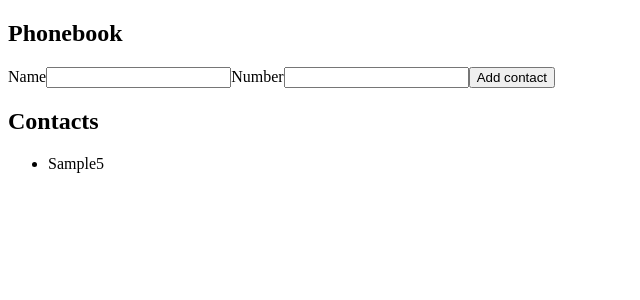
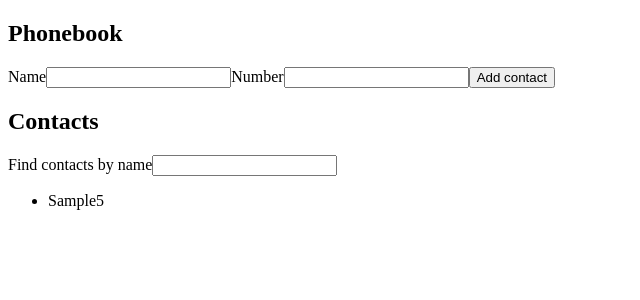
Before and after one commit to Rostyslav-Zahorulko/goit-react-hw-02-phonebook, a React (Create React App) app: page / in a window 1280 px wide. Both pictures are taken after typing "Sample", "5" into the empty fields and a click on the button "Add contact". Shown: the top 300 px of the page, without its empty margins (0-640 px from the left). Built offline with nearby package versions, Linux system fonts and the light colour scheme.

Commit message:
рефакторить код

```diff
--- a/src/App.js
+++ b/src/App.js
@@ -1,11 +1,14 @@
-import React, { Component } from 'react';
+import { Component } from 'react';
 import { v4 as uuidv4 } from 'uuid';
 
 import ContactForm from './components/ContactForm';
+import Filter from './components/Filter';
+import ContactList from './components/ContactList';
 
 class App extends Component {
   state = {
     contacts: [],
+    filter: '',
   };
 
   formSubmitHandler = ({ name, number }) => {
@@ -17,6 +20,14 @@ class App extends Component {
     }));
   };
 
+  InputChangeHandler = event => {
+    const { name, value } = event.currentTarget;
+
+    this.setState({ [name]: value });
+
+    console.log(this.state.filter);
+  };
+
   render() {
     return (
       <section>
@@ -25,14 +36,10 @@ class App extends Component {
         <ContactForm onSubmit={this.formSubmitHandler} />
 
         <h2>Contacts</h2>
-        <ul>
-          {this.state.contacts.map(({ name, id, number }) => (
-            <li key={id}>
-              <span>{name}</span>
-              <span>{number}</span>
-            </li>
-          ))}
-        </ul>
+
+        <Filter filter={this.state.filter} onChange={this.InputChangeHandler} />
+
+        <ContactList contacts={this.state.contacts} />
       </section>
     );
   }
--- a/src/components/ContactForm/ContactForm.js
+++ b/src/components/ContactForm/ContactForm.js
@@ -1,9 +1,14 @@
 import { Component } from 'react';
+import PropTypes from 'prop-types';
 
 class ContactForm extends Component {
   state = {
     name: '',
     number: '',
+  };
+
+  static propTypes = {
+    onSubmit: PropTypes.func.isRequired,
   };
 
   handleInputChange = event => {
@@ -25,6 +30,8 @@ class ContactForm extends Component {
   };
 
   render() {
+    const { name, number } = this.state;
+
     return (
       <form onSubmit={this.handleFormSubmit}>
         <label>
@@ -32,7 +39,7 @@ class ContactForm extends Component {
           <input
             type="text"
             name="name"
-            value={this.state.name}
+            value={name}
             onChange={this.handleInputChange}
           ></input>
         </label>
@@ -42,10 +49,11 @@ class ContactForm extends Component {
           <input
             type="number"
             name="number"
-            value={this.state.number}
+            value={number}
             onChange={this.handleInputChange}
           ></input>
         </label>
+
         <button>Add contact</button>
       </form>
     );
--- /dev/null
+++ b/src/components/ContactList/ContactList.js
@@ -0,0 +1,27 @@
+import PropTypes from 'prop-types';
+
+import ContactListItem from '../ContactListItem';
+
+const ContactList = ({ contacts }) => {
+  const a = Math.random() > 0.5;
+
+  return (
+    <ul>
+      {contacts.map(({ name, number, id }) => (
+        <ContactListItem name={name} number={number} key={id} />
+      ))}
+    </ul>
+  );
+};
+
+ContactList.propTypes = {
+  contacts: PropTypes.arrayOf(
+    PropTypes.shape({
+      name: PropTypes.string.isRequired,
+      number: PropTypes.string.isRequired,
+      id: PropTypes.string.isRequired,
+    }),
+  ).isRequired,
+};
+
+export default ContactList;
--- /dev/null
+++ b/src/components/ContactList/index.js
@@ -0,0 +1 @@
+export { default } from './ContactList';
--- /dev/null
+++ b/src/components/ContactListItem/ContactListItem.js
@@ -0,0 +1,15 @@
+import PropTypes from 'prop-types';
+
+const ContactListItem = ({ name, number }) => (
+  <li>
+    <span>{name}</span>
+    <span>{number}</span>
+  </li>
+);
+
+ContactListItem.propTypes = {
+  name: PropTypes.string.isRequired,
+  number: PropTypes.string.isRequired,
+};
+
+export default ContactListItem;
--- /dev/null
+++ b/src/components/ContactListItem/index.js
@@ -0,0 +1 @@
+export { default } from './ContactListItem';
--- /dev/null
+++ b/src/components/Filter/Filter.js
@@ -0,0 +1,8 @@
+const Filter = ({ filter, onChange }) => (
+  <label>
+    Find contacts by name
+    <input type="text" name="filter" value={filter} onChange={onChange}></input>
+  </label>
+);
+
+export default Filter;
--- /dev/null
+++ b/src/components/Filter/index.js
@@ -0,0 +1 @@
+export { default } from './Filter';
```
